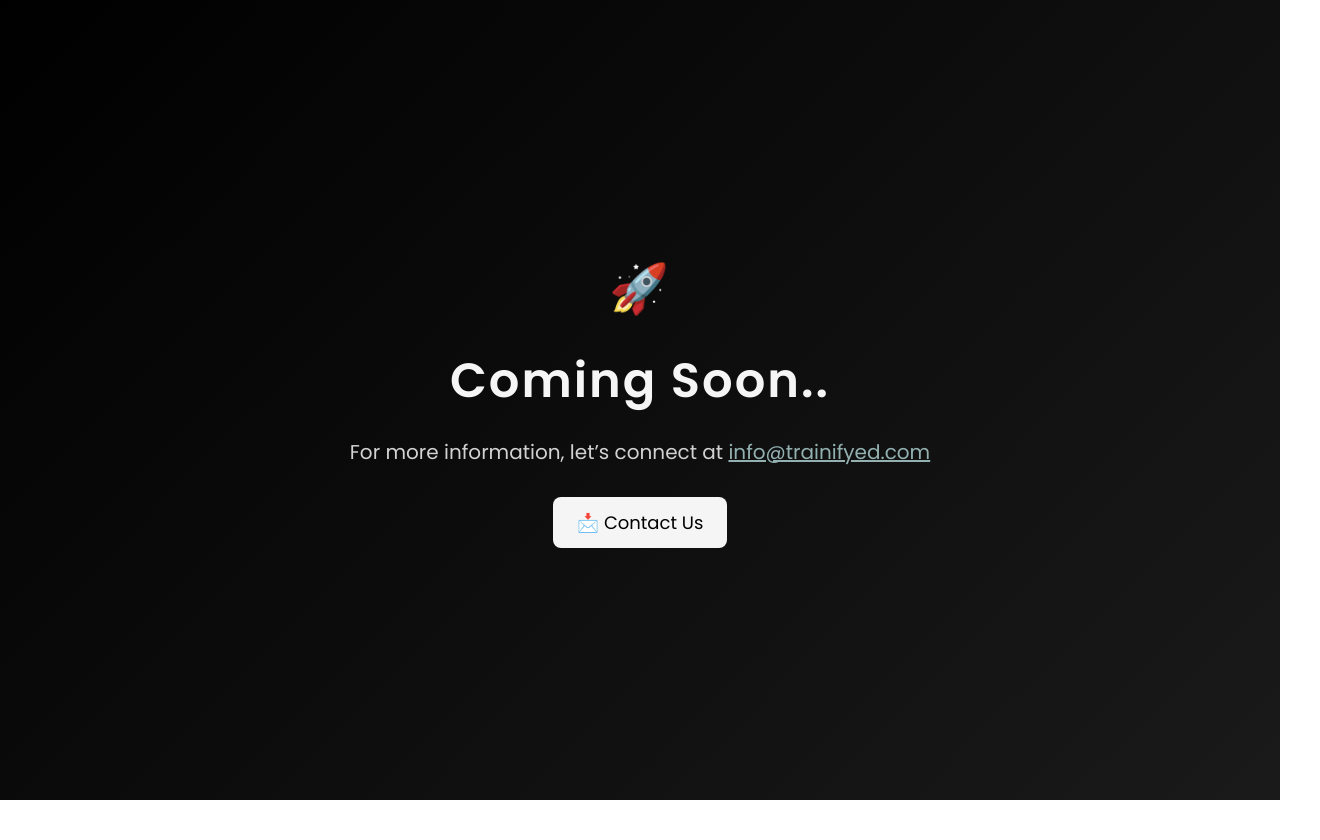
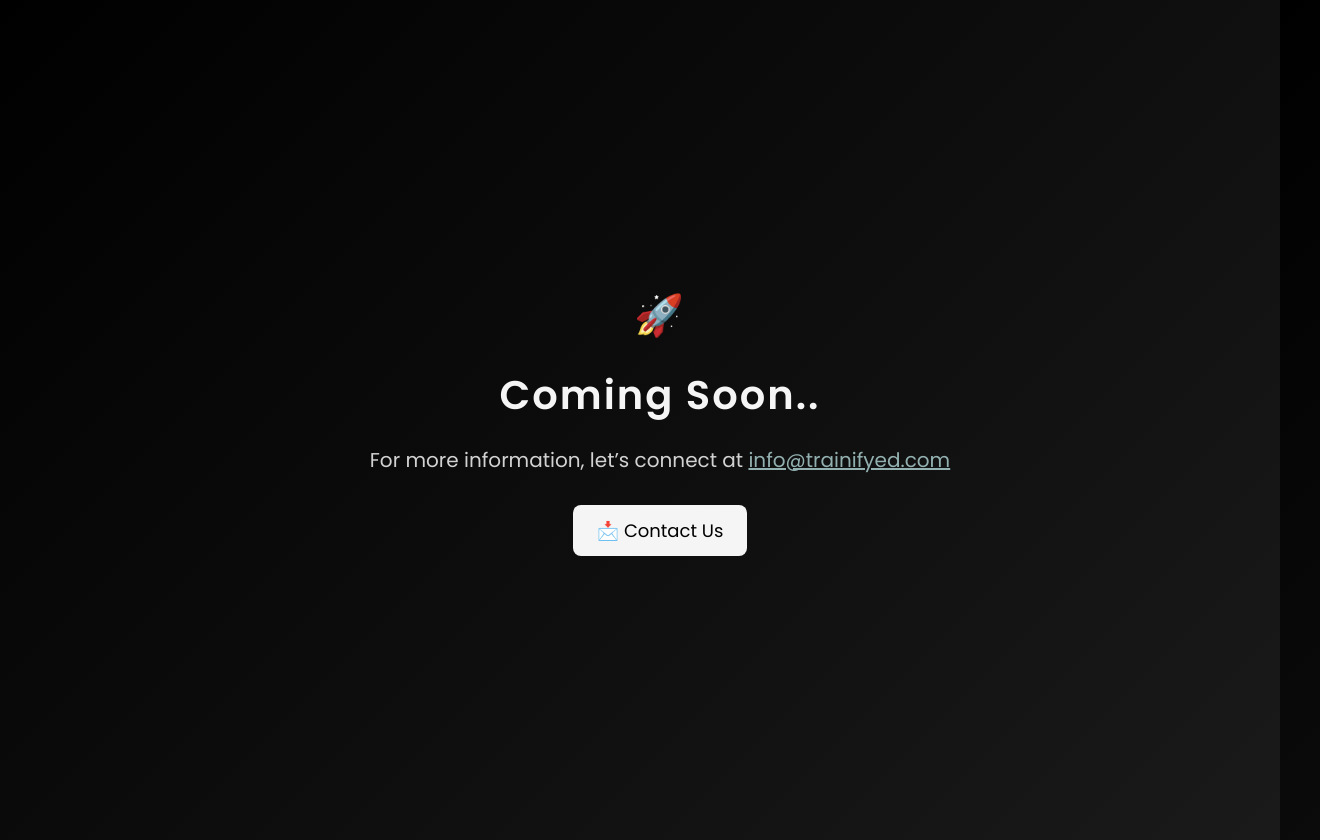
Before and after one commit to imshubsoni/coming-soon, a plain HTML site: page index.html in a window 1280 px wide. Shown: the whole page, 1320 px wide, since content can reach past the window. Before the commit the page ends 800 px from the top, so only its background shows below. Drawn offline with Linux system fonts and the light colour scheme.

Commit message:
Updating font styles
updating font styles

```diff
--- a/index.html
+++ b/index.html
@@ -12,7 +12,7 @@
     <style>
       body {
         margin: 0;
-        padding: 0;
+        padding: 20px;
         height: 100vh;
         width: 100%;
         display: flex;
@@ -32,7 +32,7 @@
       }
 
       .coming {
-        font-size: 48px;
+        font-size: 40px;
         font-weight: 600;
         letter-spacing: 2px;
       }
```
